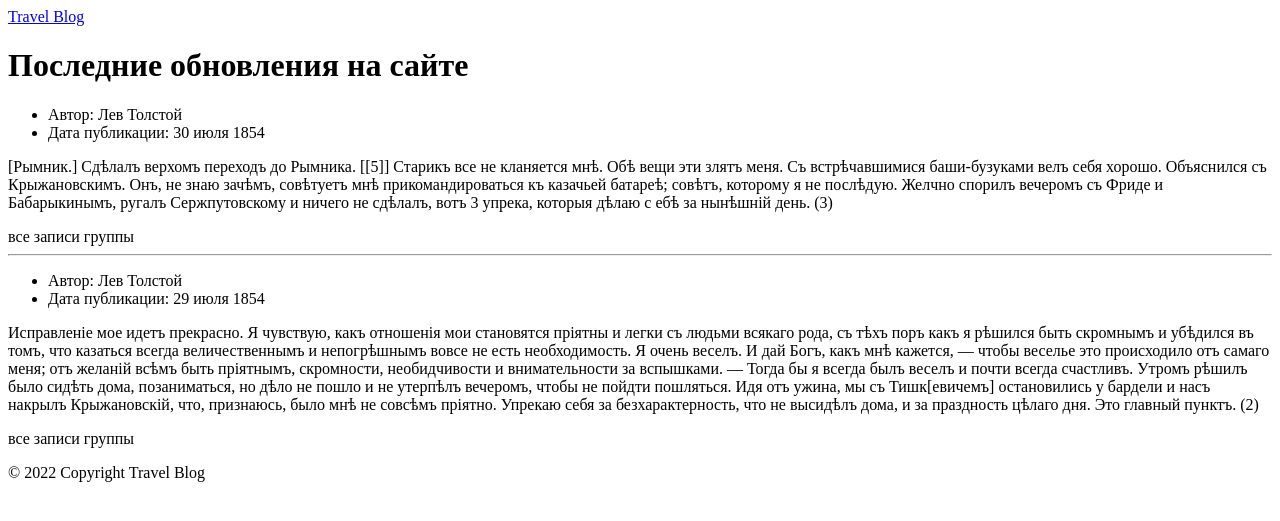
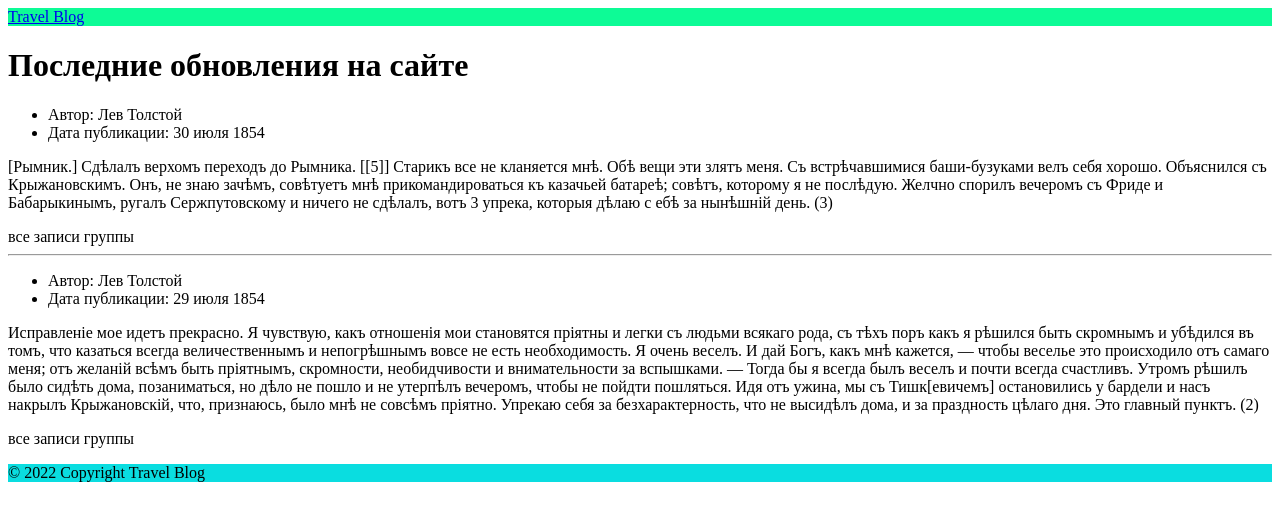
Before and after one commit to RA404/travel_blog, a Django app: template templates/posts/index.html in a window 1280 px wide. Shown: the top 521 px of the page. Run offline with Django 3.2, Linux system fonts and the light colour scheme; the template is opened without the code that fills it, so the values that code supplies are empty.

Commit message:
add static files

```diff
--- /dev/null
+++ b/static/css/main.css
@@ -0,0 +1,7 @@
+.header {
+    background-color: #0DFB96;
+}
+
+.footer {
+    background-color: #0ADDE0;
+}
--- a/templates/base.html
+++ b/templates/base.html
@@ -1,10 +1,12 @@
 <!DOCTYPE html>
 <html lang="en">
 <head>
+    {% load static %}
     <meta charset="UTF-8">
     <meta name="viewport"
           content="width=device-width, user-scalable=no, initial-scale=1.0, maximum-scale=1.0, minimum-scale=1.0">
     <meta http-equiv="X-UA-Compatible" content="ie=edge">
+    <link rel="stylesheet" href="{% static 'css/main.css' %}">
     <title>{% block title %}Travel Blog{% endblock %}</title>
 </head>
 <body>
--- a/travel_blog/settings.py
+++ b/travel_blog/settings.py
@@ -31,13 +31,13 @@ ALLOWED_HOSTS = []
 # Application definition
 
 INSTALLED_APPS = [
-    'posts.apps.PostsConfig',
     'django.contrib.admin',
     'django.contrib.auth',
     'django.contrib.contenttypes',
     'django.contrib.sessions',
     'django.contrib.messages',
     'django.contrib.staticfiles',
+    'posts.apps.PostsConfig',
 ]
 
 MIDDLEWARE = [
@@ -121,3 +121,5 @@ USE_TZ = True
 # https://docs.djangoproject.com/en/3.0/howto/static-files/
 
 STATIC_URL = '/static/'
+STATICFILES_DIRS = (os.path.join(BASE_DIR, 'static'),)
+# STATIC_ROOT # for collecting static on the server
```
